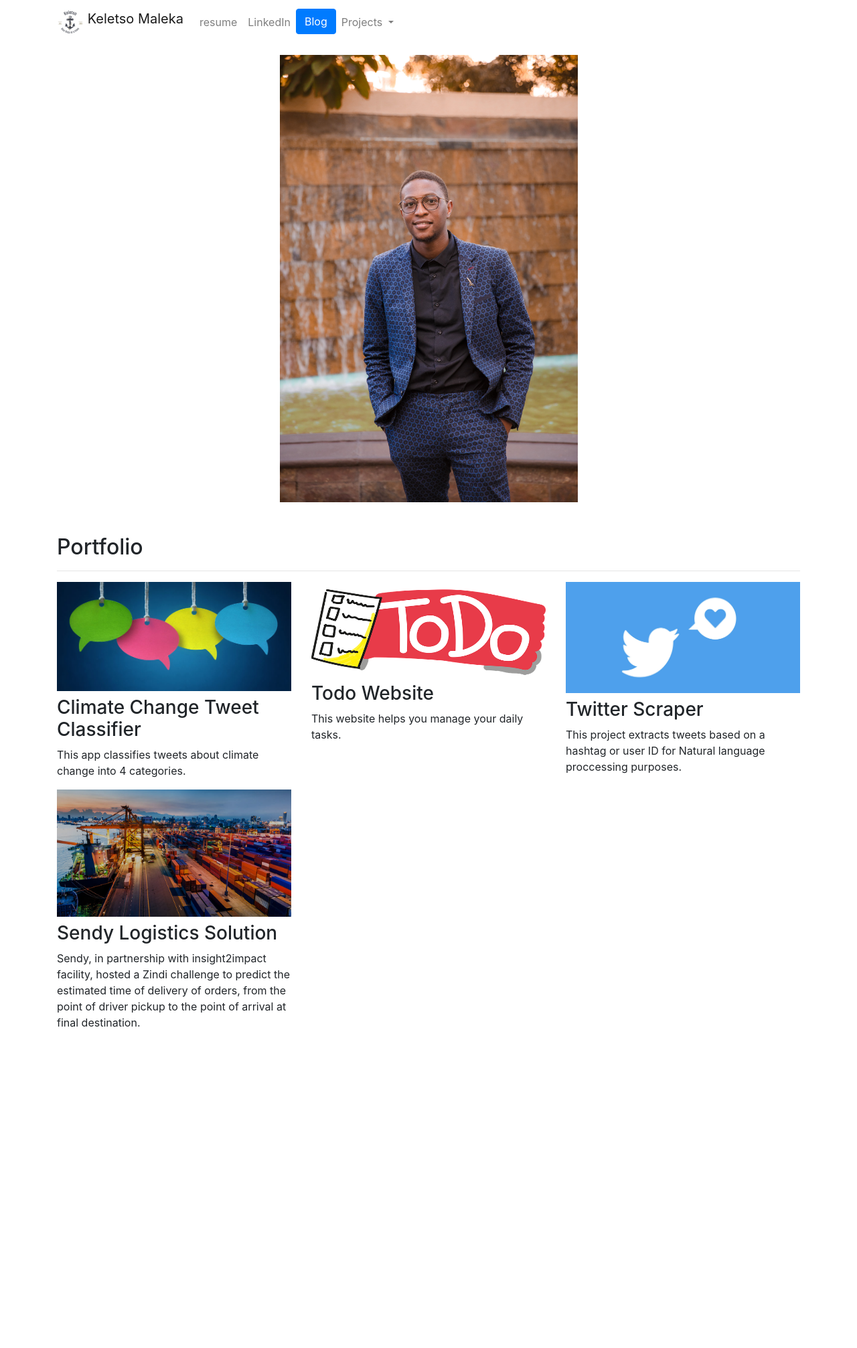
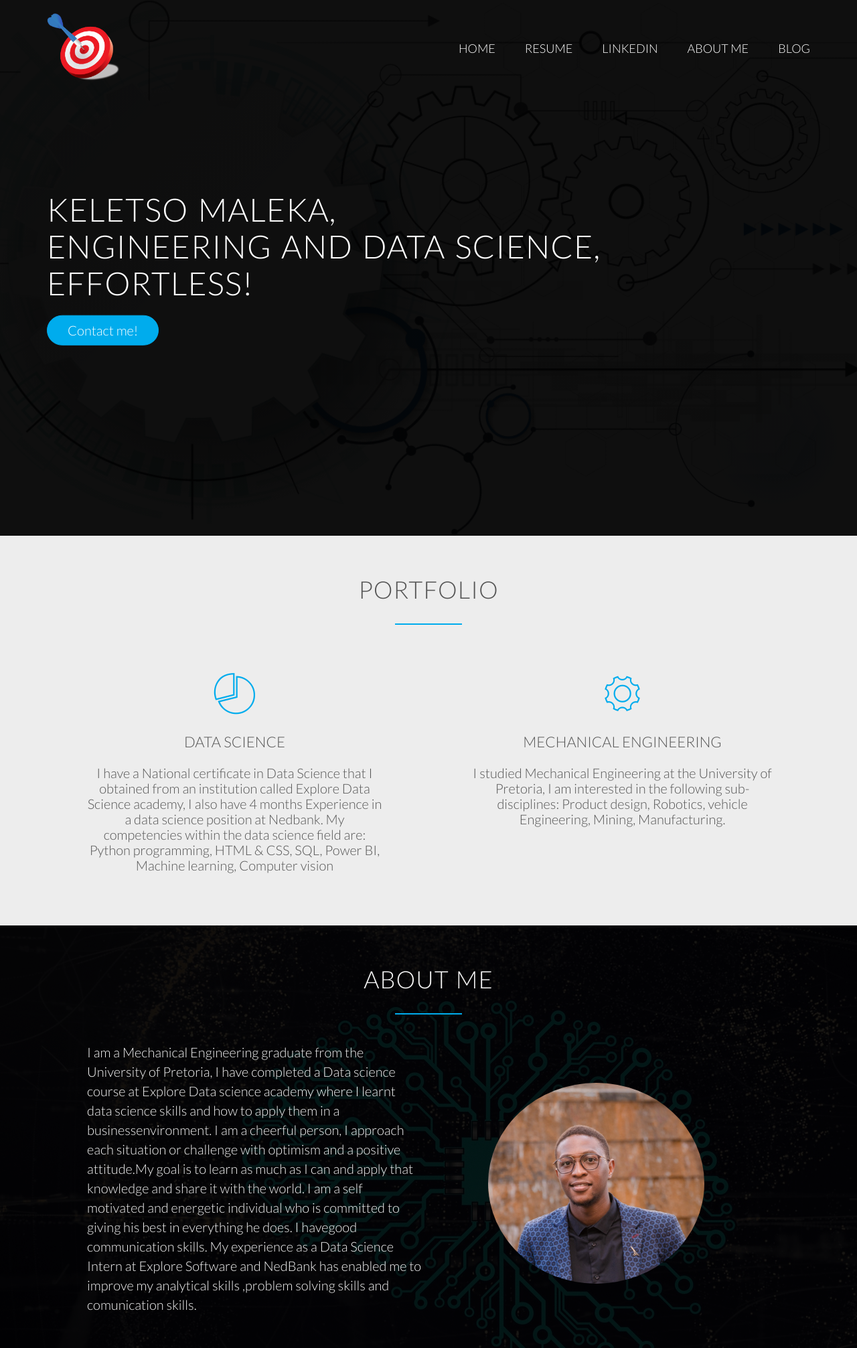
Before and after one commit to KeletsoM/django3-personal-portfolio, a Django app: page / in a window 1280 px wide. Shown: the top 2013 px of the page at 67% size. Before the commit the page ends 1534 px from the top, so only its background shows below. Run offline with Django 3.2, Linux system fonts and the light colour scheme; data comes from the database, SQL or seed files in the repository.

Commit message:
changes of html
changes

```diff
--- /dev/null
+++ b/portfolio/static/portfolio/resourses/css/style.css
@@ -0,0 +1,358 @@
+/* ------------------------------------------------------------------ */
+/* Basic Setup */
+/* ------------------------------------------------------------------ */
+
+* {
+    margin: 0;
+    padding: 0;
+    -webkit-box-sizing: border-box;
+    box-sizing: border-box;
+
+}
+
+html {
+    background-color: #fff;
+    color: #555;
+    font-family: 'Lato', 'Arial', sans-serif;
+    font-weight: 300;
+    font-size: 20px;
+    text-rendering: optimizeLegibility;
+}
+
+.clearfix {zoom: 1}
+.clearfix:after {
+    content: '.';
+    clear: both;
+    display: block;
+    height: 0;
+    visibility: hidden;
+}
+
+/* ------------------------------------------------------------------ */
+/* Reusables */
+/* ------------------------------------------------------------------ */
+
+.row {
+    max-width: 1140px;
+    margin: 0 auto;
+}
+
+/*buttons*/
+/* ---------------------------- */
+
+.btn:link,
+.btn:visited,
+input[type=submit] {
+
+    display: inline-block;
+    padding: 10px 30px;
+    font-weight: 300;
+    text-decoration: none;
+    border-radius: 200px;
+    color: #fff;
+    border: 1px solid #00aced;
+    transition: background-color 0.4s, border 0.4s, color 0.4s;
+    transition: background-color 0.4s, border 0.4s, color 0.4s
+
+}
+
+.btn-full:link,
+.btn-full:visited,
+input[type=submit] {
+    background-color: #00aced;
+    border: 1px solid #00aced;
+    color: #fff;
+    margin-right: 15px;
+
+}
+
+.btn:hover,
+.btn:active,
+input[type=submit]:hover,
+input[type=submit]:active {
+    background-color: #0681af;
+    border: 1px solid #0681af;
+}
+
+/*Icons*/
+/* ---------------------------- */
+
+.icon-big {
+    font-size: 350%;
+    display: block;
+    color: #00aced;
+    margin-top: 20px;
+    margin-bottom: 20px;
+    text-align: center;
+    transition: color 0.4s;
+}
+
+.icon-big:hover,
+.icon-big:active {
+    color: #0681af;
+}
+
+
+
+/* ------------------------------------------------------------------ */
+/* Headings */
+/* ------------------------------------------------------------------ */
+
+h1,
+h2,
+h3 {
+
+    font-weight: 300;
+    text-transform: uppercase;
+}
+h1 {
+    margin-top: 0;
+    margin-bottom: 20px;
+    color: white;
+    font-size: 240%;
+    word-spacing: 4px;
+    letter-spacing: 1px;
+}
+
+h2 {
+    font-size: 180%;
+    word-spacing: 2px;
+    text-align: center;
+    margin-bottom: 30px;
+    letter-spacing: 1px;
+
+}
+
+h2:after {
+    display: block;
+    height: 2px;
+    background-color: #00aced;
+    content: " ";
+    width: 100px;
+    margin: 0 auto;
+    margin-top: 30px;
+}
+
+h3 {
+    font-size: 110%;
+    margin-bottom: 15px;
+}
+
+
+/* ------------------------------------------------------------------ */
+/* HEADER */
+/* ------------------------------------------------------------------ */
+
+header {
+    background-image: linear-gradient(rgba(0,0,0,0.94), rgba(0,0,0,0.94)),url("img/kisspng-gear-technology-illustration-tech-background-elements-5a963f03abc2e4.7679257815197959717035.png");
+    background-size: cover;
+    background-position: center;
+    height: 100vh;
+    background-attachment: fixed;
+
+
+}
+
+.hero-text-box {
+    position: absolute;
+    width: 1140px;
+    top: 50%;
+    left: 50%;
+    transform: translate(-50%,-50%);
+    transform: translate(-50%,-50%);
+}
+
+.logo {
+    height: 100px;
+    width: auto;
+    float: left;
+    margin-top: 20px;
+}
+
+.main-nav {
+    float: right;
+    list-style: none;
+    margin-top: 60px;
+}
+
+.main-nav li {
+    display: inline-block;
+    margin-left: 40px;
+}
+
+.main-nav li a:link,
+.main-nav li a:visited{
+    padding: 8px 0;
+    color: #fff;
+    text-decoration: none;
+    text-transform: uppercase;
+    font-size: 90%;
+    border-bottom: 2px solid transparent;
+    transition: border-bottom 0.4s;
+    transition: border-bottom 0.4s;
+}
+.main-nav li a:hover,
+.main-nav li a:active{
+    border-bottom: 2px solid #00aced;
+}
+
+
+/* ------------------------------------------------------------------ */
+/* Portfolio */
+/* ------------------------------------------------------------------ */
+
+.portfolio-section {
+    background-color: #ededed;
+    text-align: center;
+    padding: 60px;
+
+}
+.box-1 {
+    padding: 0 50px;
+    text-align: center;
+}
+
+.box-1 p{
+     width: 100%;
+    padding: 7px;
+    border-radius: 3px;
+
+}
+/* ------------------------------------------------------------------ */
+/* About me
+/* ------------------------------------------------------------------ */
+
+.section-about {
+    background-image: linear-gradient(rgba(0,0,0,0.9), rgba(0,0,0,0.9)),url("img/page-header.jpg");
+    padding: 60px;
+    margin: 0 auto;
+    color: #f7f7f7;
+    background-attachment: fixed;
+}
+
+.pbox img  {
+    height: 300px;
+    border-radius: 50%;
+    margin-left: 80px;
+    vertical-align: middle;
+    margin-top: 60px;
+}
+
+.section-about p {
+    width: 100%;
+    line-height: 145%;
+    padding-left: 60px;
+    border-radius: 3px;
+}
+
+/* ------------------------------------------------------------------ */
+/* Contact
+/* ------------------------------------------------------------------ */
+
+.section-form {
+    background-color: #ededed;
+    padding: 60px;
+
+}
+
+.contact-form {
+    width:60%;
+    margin: 0 auto;
+}
+
+input[type=text],
+input[type=email],
+select,
+textarea {
+    width: 100%;
+    padding: 7px;
+    border-radius: 3px;
+    border: 1px solid #ccc;
+}
+
+textarea {
+    height: 100px;
+}
+
+input[type=checkbox] {
+    margin: 10px 5px 10px 0;
+}
+
+*:focus {
+    outline: none;
+}
+
+/* ------------------------------------------------------------------ */
+/* Footer
+/* ------------------------------------------------------------------ */
+
+footer {
+    background-color: #333;
+    padding: 50px;
+    font-size: 80%;
+}
+
+.footer-nav {
+    list-style: none;
+    float: left;
+}
+
+.social-links {
+    list-style: none;
+    float: right;
+}
+
+.footer-nav li,
+.social-links li {
+    display: inline-block;
+    margin: 20px;
+}
+
+.footer-nav li:last-child,
+.social-links li:last-child {
+    margin: 0;
+}
+
+.footer-nav li a:link,
+.footer-nav li a:visited,
+.social-links li a:link,
+.social-links li a:visited {
+    text-decoration: none;
+    border: 0;
+    color: #888;
+    -webkit-transition: color 0.2s;
+    transition: color 0.2s;
+}
+.footer-nav li a:hover,
+.footer-nav li a:active {
+    color: #ddd;
+}
+
+.social-links li a:link,
+.social-links li a:visited {
+    font-size: 160%;
+}
+
+
+
+.ion-social-googleplus:hover {
+    color: #dd4b39;
+}
+
+.ion-social-linkedin:hover {
+    color: #517fa4;
+}
+
+.ion-social-googleplus,
+.ion-social-linkedin {
+    -webkit-transition: color 0.2s;
+    transition: color 0.2s;
+
+}
+
+footer p {
+    color: #888;
+    text-align: center;
+    font-size: 90%;
+    margin-top: 10px
+}
--- a/portfolio/templates/portfolio/base.html
+++ b/portfolio/templates/portfolio/base.html
@@ -61,7 +61,7 @@
     <!-- Option 1: jQuery and Bootstrap Bundle (includes Popper) -->
     <script src="https://code.jquery.com/jquery-3.5.1.slim.min.js" integrity="sha384-DfXdz2htPH0lsSSs5nCTpuj/zy4C+OGpamoFVy38MVBnE+IbbVYUew+OrCXaRkfj" crossorigin="anonymous"></script>
     <script src="https://cdn.jsdelivr.net/npm/bootstrap@4.5.3/dist/js/bootstrap.bundle.min.js" integrity="sha384-ho+j7jyWK8fNQe+A12Hb8AhRq26LrZ/JpcUGGOn+Y7RsweNrtN/tE3MoK7ZeZDyx" crossorigin="anonymous"></script>
-
+    <Sscript src="https://stackpath.bootstrapcdn.com/bootstrap/4.4.1/js/bootstrap.min.js" integrity="sha384-wfSDF2E50Y2D1uUdj0O3uMBJnjuUD4Ih7YwaYd1iqfktj0Uod8GCExl3Og8ifwB6" crossorigin="anonymous"></script>
     <!-- Option 2: jQuery, Popper.js, and Bootstrap JS
     <script src="https://code.jquery.com/jquery-3.5.1.slim.min.js" integrity="sha384-DfXdz2htPH0lsSSs5nCTpuj/zy4C+OGpamoFVy38MVBnE+IbbVYUew+OrCXaRkfj" crossorigin="anonymous"></script>
     <script src="https://cdn.jsdelivr.net/npm/popper.js@1.16.1/dist/umd/popper.min.js" integrity="sha384-9/reFTGAW83EW2RDu2S0VKaIzap3H66lZH81PoYlFhbGU+6BZp6G7niu735Sk7lN" crossorigin="anonymous"></script>
--- /dev/null
+++ b/portfolio/templates/portfolio/index.html
@@ -0,0 +1,127 @@
+<!DOCTYPE html>
+<html lang="en">
+
+    <head>
+        <meta name="viewport" content="width=device-width, initial-scale=1.0">
+        {% load static %}
+        <link rel="stylesheet" type="text/css" href="{% static 'portfolio/vendors/css/normalize.css' %}">
+        <link rel="stylesheet" type="text/css" href="{% static 'portfolio/vendors/css/grid.css' %}">
+        <link rel="stylesheet" type="text/css" href="{% static 'portfolio/resourses/css/style.css' %}">
+        <link rel="stylesheet" type="text/css" href="{% static 'portfolio/resources/css/queries.css' %}">
+        <link rel="preconnect" href="https://fonts.gstatic.com">
+        <link rel="stylesheet" type="text/css" href="https://cdnjs.cloudflare.com/ajax/libs/ionicons/2.0.1/css/ionicons.css">
+        <link href="https://fonts.googleapis.com/css2?family=Lato:ital,wght@0,100;0,300;0,400;1,300&display=swap" rel="stylesheet">
+        <title> Keletso </title>
+
+    </head>
+
+    <body>
+        <header>
+            <nav>
+                <div class="row">
+                    <img src= "{% static 'portfolio/resourses/img/logo.png' %}" alt="keletso-logo" class="logo">
+                    <ul class="main-nav">
+                        <li><a href="#">Home</a></li>
+                        <li><a href="{% static 'portfolio/Resume.pdf' %}">Resume</a></li>
+                        <li><a href="https://www.linkedin.com/in/keletso-maleka-8288b490/">LinkedIn</a></li>
+                        <li><a href="#">About me</a></li>
+                        <li><a href="{% url 'blog:all_blogs' %}">Blog</a></li>
+                    </ul>
+                </div>
+            </nav>
+
+            <div class="hero-text-box">
+                <h1>Keletso Maleka, <br>Engineering and Data Science, Effortless!</h1>
+                <a class="btn btn-full" href="#">Contact me!</a>
+            </div>
+        </header>
+
+        <section class="portfolio-section">
+            <div>
+                <h2>Portfolio</h2>
+            </div>
+            <div class="row">
+                <div class="col span-1-of-2 box-1">
+                    <a href="#"><i class="ion-ios-pie-outline icon-big"></i></a>
+                    <h3>Data Science</h3>
+                    <p> I have a National certificate in Data Science that I obtained from an institution called Explore Data Science academy, I also have 4 months Experience in a data science position at Nedbank. My competencies within the data science field are: Python programming, HTML & CSS, SQL, Power BI, Machine learning, Computer vision</p>
+                </div>
+
+                <div class="col span-1-of-2 box-1">
+                    <a href="#"><i class="ion-ios-gear-outline icon-big"></i></a>
+                    <h3>Mechanical Engineering</h3>
+                    <p>I studied Mechanical Engineering at the University of Pretoria, I am interested in the following sub-disciplines: Product design, Robotics, vehicle Engineering, Mining, Manufacturing.</p>
+                </div>
+            </div>
+        </section>
+        <section class="section-about">
+            <div class="row">
+                <h2>About Me</h2>
+            </div>
+            <div class="row">
+                <div class="col span-1-of-2 pbox">
+                    <p>I am a Mechanical Engineering graduate from the University of Pretoria, I have
+completed a Data science course at Explore Data science academy where I learnt data science skills and how to apply them in a businessenvironment. I am a cheerful person, I approach each situation or challenge with optimism and a positive attitude.My goal is to learn as much as I can and apply that knowledge and share it with the world.
+I am a self motivated and energetic individual who is committed to giving his best in everything he does. I havegood communication skills. My experience as a Data Science Intern at Explore Software and NedBank has enabled me to improve my analytical skills ,problem solving skills and comunication skills.</p>
+                </div>
+                  <div class="col span-1-of-2 pbox">
+                    <img src={% static "portfolio/resourses/img/20200624_140700.jpg" %} alt="picture of keletso" class="keletso-picture">
+                </div>
+            </div>
+        </section>
+        <section class="section-form">
+            <div class="row">
+                <h2>Contact Me</h2>
+            </div>
+            <div class="row">
+                <form method="post" action="#" class="contact-form">
+                    <div class="row">
+                        <div class="col span-1-of-3">
+                            <label for="name">Name</label>
+                        </div>
+                        <div class="col span-2-of-3">
+                            <input type="text" name="name" id="name" placeholder="Your name" required>
+                        </div>
+                    </div>
+                     <div class="row">
+                        <div class="col span-1-of-3">
+                            <label for="email">Email</label>
+                        </div>
+                        <div class="col span-2-of-3">
+                            <input type="text" name="email" id="email" placeholder="Your email" required>
+                        </div>
+                    </div>
+                    <div class="row">
+                        <div class="col span-1-of-3">
+                            <label>Drop me a line!</label>
+                        </div>
+                        <div class="col span-2-of-3">
+                           <textarea name="message" placeholder="Your message"></textarea>
+                        </div>
+                    </div>
+                </form>
+            </div>
+        </section>
+        <footer>
+            <div class="row">
+                <div class="col span-1-of-2">
+                    <ul class="footer-nav">
+                        <li><a href="#">About me</a></li>
+                        <li><a href="#">Blog</a></li>
+
+                    </ul>
+                </div>
+                <div class="col span-1-of-2">
+                    <ul class="social-links">
+                        <li><a href="#"><i class="ion-social-googleplus"></i></a></li>
+                        <li><a href="#"><i class="ion-social-linkedin"></i></a></li>
+                    </ul>
+                </div>
+            </div>
+            <div class="row">
+                <p>
+                    Copyright &copy; 2020 by Omnifood. All rights reserved.
+                </p>
+            </div>
+        </footer>
+    </body>
--- a/portfolio/views.py
+++ b/portfolio/views.py
@@ -2,5 +2,4 @@ from django.shortcuts import render
 from .models import Project
 # Create your views here.
 def home(request):
-    projects = Project.objects.all()
-    return render(request, 'portfolio/home.html', {'projects':projects})
+    return render(request, 'portfolio/index.html')
```
Also changed, not shown: portfolio/static/portfolio/resourses/css/img/kisspng-gear-technology-illustration-tech-background-elements-5a963f03abc2e4.7679257815197959717035.png (added), portfolio/static/portfolio/resourses/css/img/page-header.jpg (added), portfolio/static/portfolio/resourses/img/20200624_140700.jpg (added), portfolio/static/portfolio/resourses/img/Datascience.png (added), portfolio/static/portfolio/resourses/img/logo.png (added), portfolio/static/portfolio/resourses/img/logo1.png (added), portfolio/static/portfolio/resourses/img/mechanical.png (added), portfolio/static/portfolio/vendors/css/grid.css (added), portfolio/static/portfolio/vendors/css/normalize.css (added).
